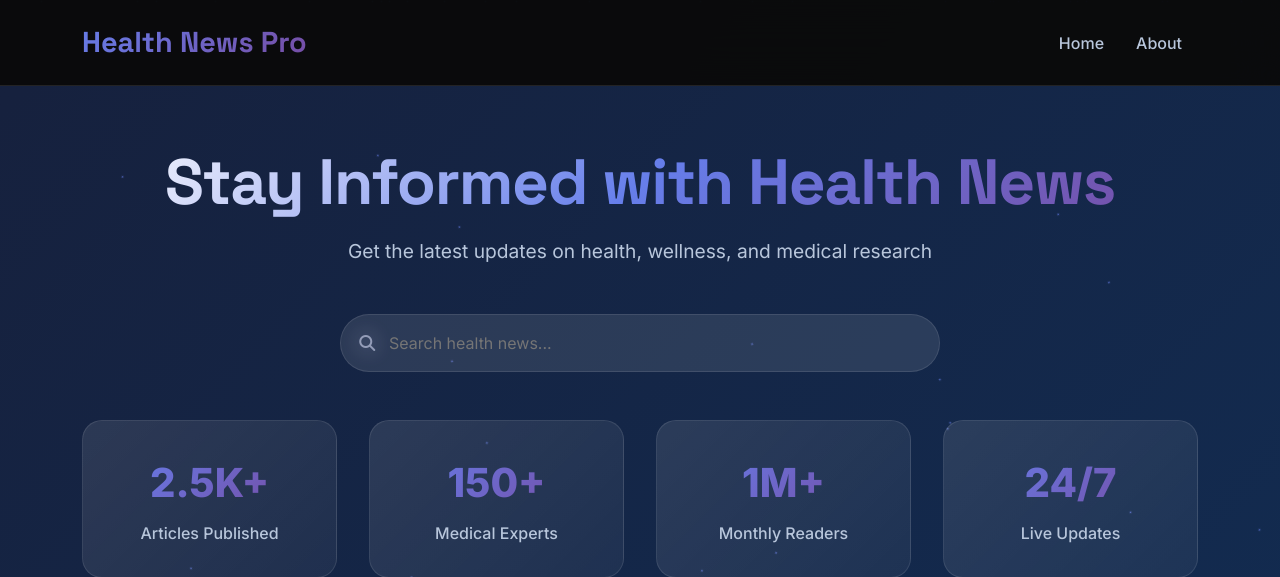
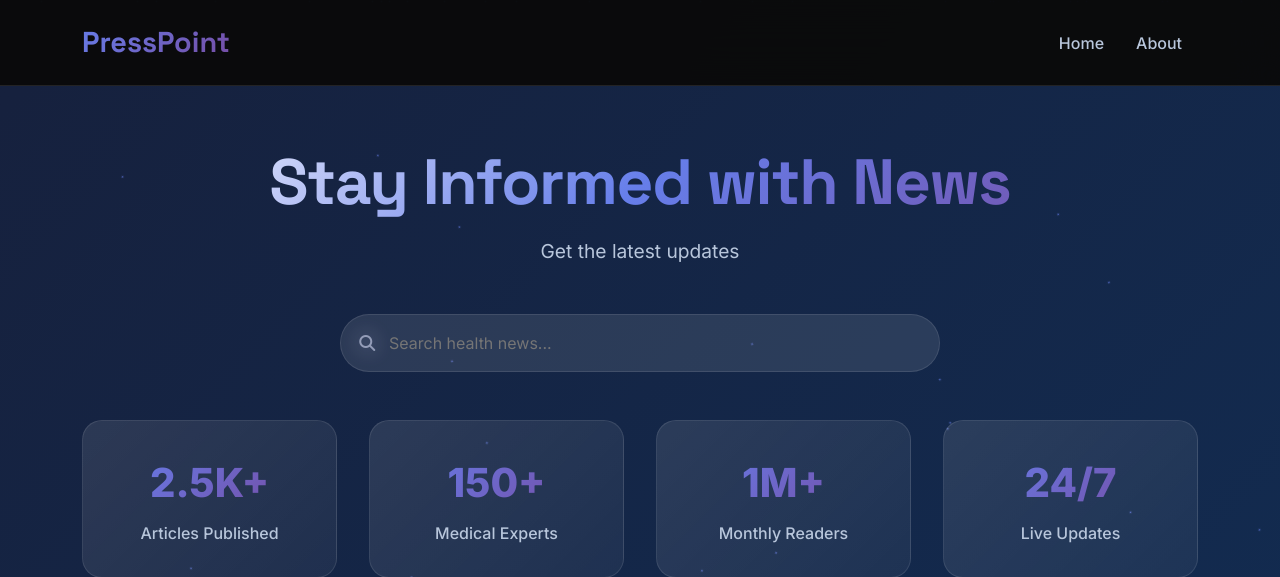
Before and after one commit to Akshay-gurav-31/NEWS-AI, a Flask app: page / in a window 1280 px wide. Shown: the top 577 px of the page. Run offline with Flask 3, Linux system fonts and the light colour scheme; data that the repository does not hold is empty.

Commit message:
Update news.html

```diff
--- a/templates/news.html
+++ b/templates/news.html
@@ -3,7 +3,7 @@
 <head>
     <meta charset="UTF-8">
     <meta name="viewport" content="width=device-width, initial-scale=1.0">
-    <title>Health News Pro</title>
+    <title>PressPoint</title>
     <link href="https://cdn.jsdelivr.net/npm/bootstrap@5.3.0/dist/css/bootstrap.min.css" rel="stylesheet">
     <link href="https://cdnjs.cloudflare.com/ajax/libs/font-awesome/6.4.0/css/all.min.css" rel="stylesheet">
     <link href="https://fonts.googleapis.com/css2?family=Inter:wght@300;400;500;600;700;800&family=Space+Grotesk:wght@400;500;600;700&display=swap" rel="stylesheet">
@@ -818,7 +818,7 @@
 
     <nav class="navbar navbar-expand-lg" id="navbar">
         <div class="container">
-            <a class="navbar-brand" href="/">Health News Pro</a>
+            <a class="navbar-brand" href="/">PressPoint</a>
             <button class="navbar-toggler" type="button" data-bs-toggle="collapse" data-bs-target="#navbarNav">
                 <span class="navbar-toggler-icon"></span>
             </button>
@@ -837,8 +837,8 @@
 
     <section class="hero-section">
         <div class="container">
-            <h1 class="hero-title fade-in">Stay Informed with Health News</h1>
-            <p class="hero-subtitle fade-in">Get the latest updates on health, wellness, and medical research</p>
+            <h1 class="hero-title fade-in">Stay Informed with News</h1>
+            <p class="hero-subtitle fade-in">Get the latest updates</p>
 
             <div class="search-container fade-in">
                 <i class="fas fa-search search-icon"></i>
```
